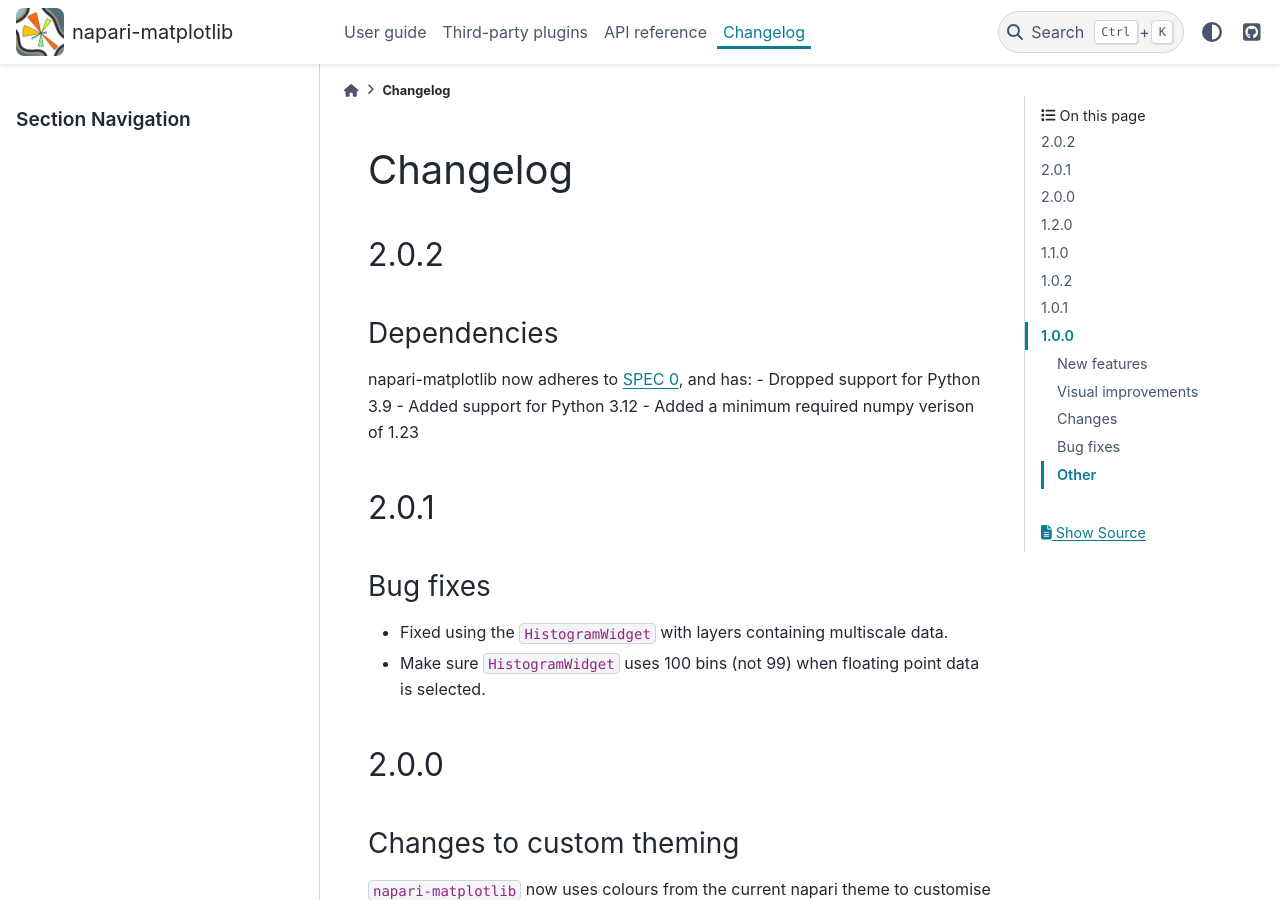
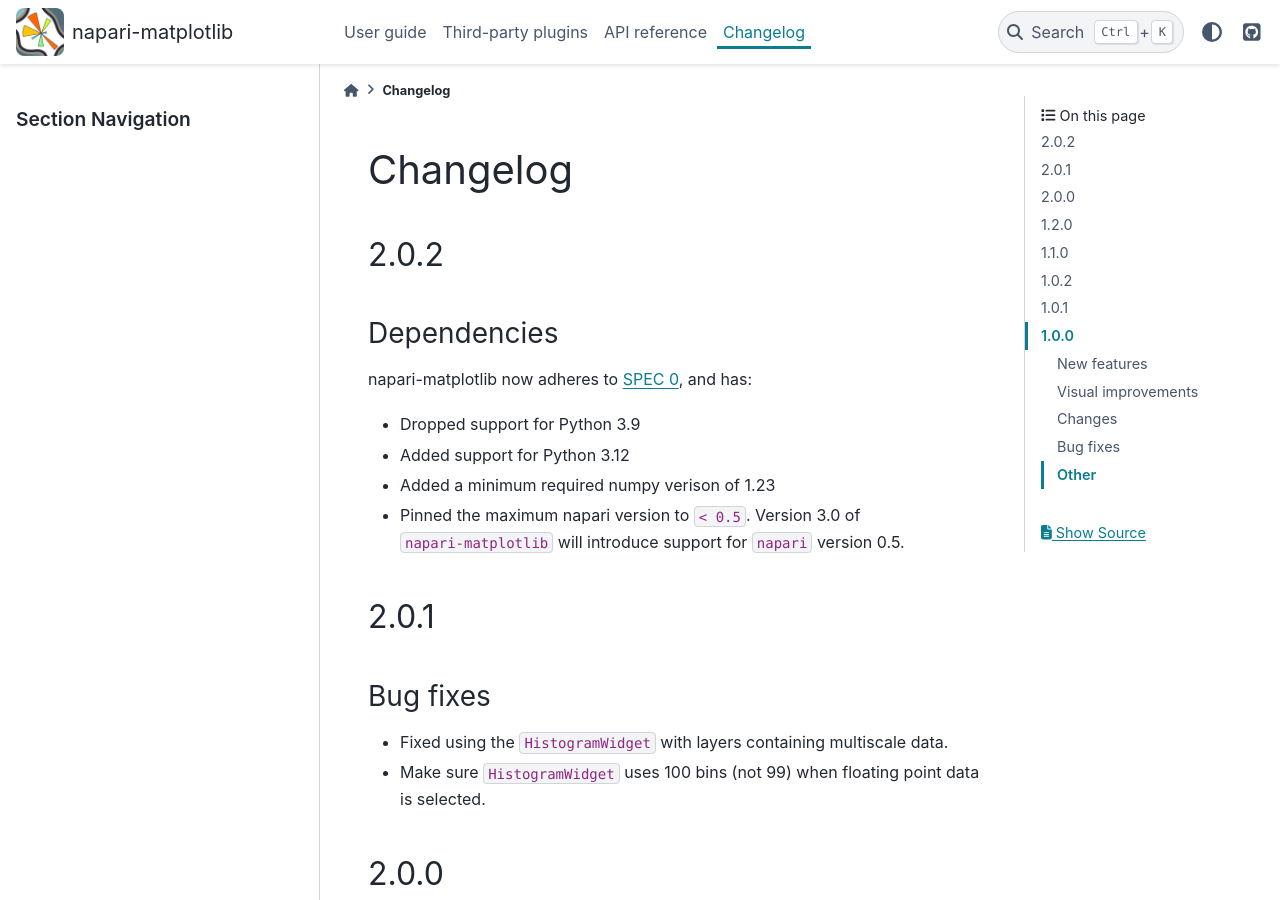
Before and after one commit to matplotlib/napari-matplotlib, a Sphinx documentation site: the page built from docs/changelog.rst, in a window 1280 px wide and 900 px high. Built offline with Sphinx 7.4.7 and the PyData theme 0.15.4, drawn with Linux system fonts in a browser that asks for light colours; pages that are not in the unit, such as notebooks, are missing from menus.

Commit message:
Pin max napari version

```diff
--- a/docs/changelog.rst
+++ b/docs/changelog.rst
@@ -1,13 +1,17 @@
 Changelog
 =========
+
 2.0.2
 -----
 Dependencies
 ~~~~~~~~~~~~
 napari-matplotlib now adheres to `SPEC 0 <https://scientific-python.org/specs/spec-0000/>`_, and has:
+
 - Dropped support for Python 3.9
 - Added support for Python 3.12
 - Added a minimum required numpy verison of 1.23
+- Pinned the maximum napari version to ``< 0.5``.
+  Version 3.0 of ``napari-matplotlib`` will introduce support for ``napari`` version 0.5.
 
 2.0.1
 -----
--- a/setup.cfg
+++ b/setup.cfg
@@ -28,7 +28,7 @@ project_urls =
 packages = find:
 install_requires =
     matplotlib
-    napari
+    napari<0.5
     numpy>=1.23
     tinycss2
 python_requires = >=3.10
```
